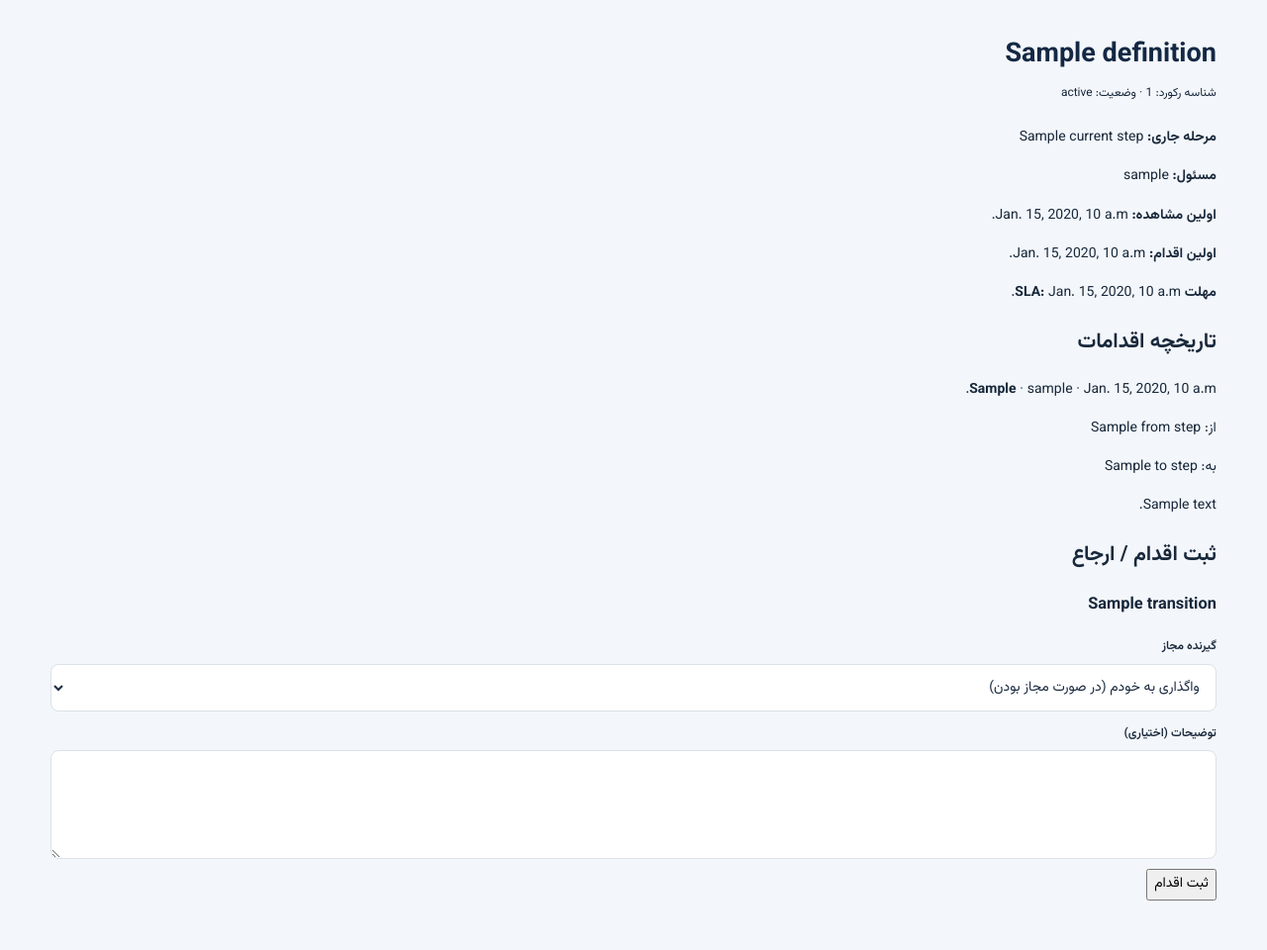
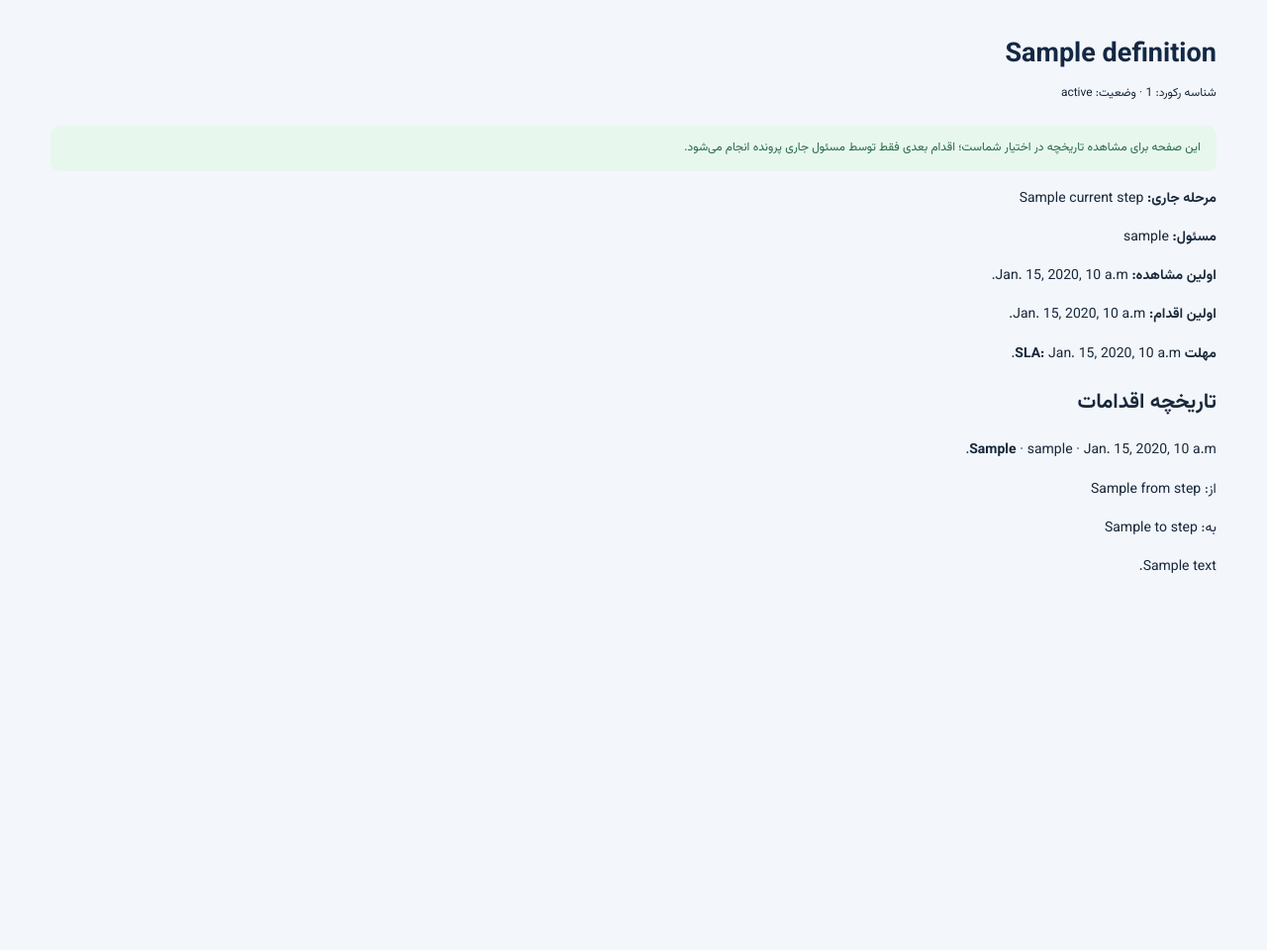
Before and after one commit to msalimimaram/office_kmc, a Django app: template workflow/templates/workflow/workflow_case_detail.html in a window 1280 px wide. Shown: the whole page at 99% size. After the commit the page ends 579 px from the top, so only its background shows below. Run offline with Django 5.2, Linux system fonts and the light colour scheme; the template is opened without the code that fills it: most values are stand-ins (such as "Sample title", 1, 10 or a date in 2020).

Commit message:
Show read-only workflow history separately from action controls

```diff
--- a/workflow/templates/workflow/workflow_case_detail.html
+++ b/workflow/templates/workflow/workflow_case_detail.html
@@ -2,13 +2,13 @@
 {% block title %}جزئیات گردش کار{% endblock %}
 {% block content %}
 <section class="page-heading"><div><h1>{{ case.definition.title }}</h1><p>شناسه رکورد: {{ case.object_id }} · وضعیت: {{ case.get_status_display }}</p></div></section>
-<div class="card"><p><strong>مرحله جاری:</strong> {{ case.current_step.title|default:"پایان گردش کار" }}</p><p><strong>مسئول:</strong> {{ case.current_assignee.get_full_name|default:case.current_assignee.username|default:"—" }}</p><p><strong>اولین مشاهده:</strong> {{ case.first_viewed_at|default:"ثبت نشده" }}</p><p><strong>اولین اقدام:</strong> {{ case.first_action_at|default:"ثبت نشده" }}</p><p><strong>مهلت SLA:</strong> {{ case.sla_due_at|default:"تعریف نشده" }}</p></div>
+<div class="card">{% if not can_act and case.status != "closed" %}<p class="notice info">این صفحه برای مشاهده تاریخچه در اختیار شماست؛ اقدام بعدی فقط توسط مسئول جاری پرونده انجام می‌شود.</p>{% endif %}<p><strong>مرحله جاری:</strong> {{ case.current_step.title|default:"پایان گردش کار" }}</p><p><strong>مسئول:</strong> {{ case.current_assignee.get_full_name|default:case.current_assignee.username|default:"—" }}</p><p><strong>اولین مشاهده:</strong> {{ case.first_viewed_at|default:"ثبت نشده" }}</p><p><strong>اولین اقدام:</strong> {{ case.first_action_at|default:"ثبت نشده" }}</p><p><strong>مهلت SLA:</strong> {{ case.sla_due_at|default:"تعریف نشده" }}</p></div>
 <h2>تاریخچه اقدامات</h2>
 <div class="timeline">{% for event in events %}<article class="card"><p><strong>{{ event.get_event_type_display }}</strong> · {{ event.actor.get_full_name|default:event.actor.username }} · {{ event.sent_at }}</p>{% if event.from_step %}<p>از: {{ event.from_step.title }}</p>{% endif %}{% if event.to_step %}<p>به: {{ event.to_step.title }}</p>{% endif %}{% if event.to_assignee %}<p>گیرنده: {{ event.to_assignee.get_full_name|default:event.to_assignee.username }}</p>{% endif %}{% if event.note %}<p>{{ event.note|linebreaksbr }}</p>{% endif %}</article>{% empty %}<p>تاریخچه‌ای ثبت نشده است.</p>{% endfor %}</div>
-{% if not case.is_locked and case.status != "closed" %}
+{% if can_act %}
 <h2>ثبت اقدام / ارجاع</h2>
 {% for transition, recipients in transitions %}<form method="post" class="card">{% csrf_token %}<input type="hidden" name="action" value="{{ transition.action_code }}"><h3>{{ transition.title }}</h3>{% if recipients %}<label>گیرنده مجاز</label><select name="recipient"><option value="">واگذاری به خودم (در صورت مجاز بودن)</option>{% for recipient in recipients %}<option value="{{ recipient.pk }}">{{ recipient.get_full_name|default:recipient.username }}</option>{% endfor %}</select>{% endif %}<label>توضیحات {% if transition.requires_note %}(اجباری){% else %}(اختیاری){% endif %}</label><textarea name="note" rows="3"></textarea><button type="submit">ثبت اقدام</button></form>{% endfor %}
 {% if case.current_step.requires_acknowledgement %}<form method="post" class="card">{% csrf_token %}<input type="hidden" name="action" value="acknowledge"><label>توضیح تأیید مشاهده (اختیاری)</label><textarea name="note" rows="2"></textarea><button type="submit">تأیید رسمی مشاهده</button></form>{% endif %}
 {% endif %}
-{% if access.system_admin %}<form method="post" class="card">{% csrf_token %}<input type="hidden" name="action" value="final_lock"><label>دلیل قفل نهایی</label><textarea name="note" required rows="2"></textarea><button type="submit">قفل نهایی و غیرقابل اعتراض</button></form>{% endif %}
+{% if can_lock and not case.is_locked and case.status != "closed" %}<form method="post" class="card">{% csrf_token %}<input type="hidden" name="action" value="final_lock"><label>دلیل قفل نهایی</label><textarea name="note" required rows="2"></textarea><button type="submit">قفل نهایی و غیرقابل اعتراض</button></form>{% endif %}
 {% endblock %}
```
